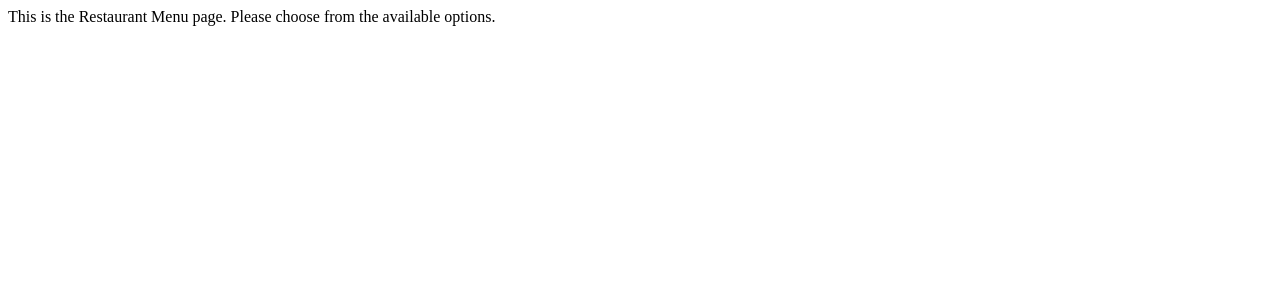
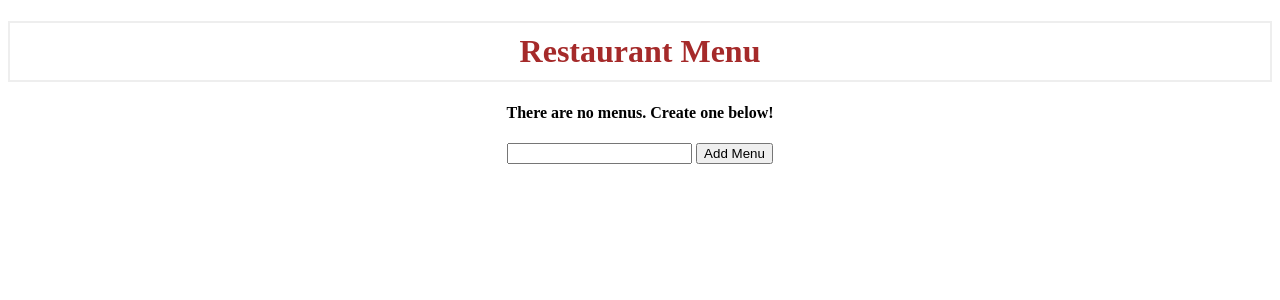
Before and after one commit to JQ100/dynamiccalorietrackerfooddelivery, a Flask app: page /restaurant_menu in a window 1280 px wide. Shown: the top 300 px of the page. Run offline with Flask 2, Linux system fonts and the light colour scheme; data that the repository does not hold is empty.

Commit message:
implement insert and read operations for restaurant menu

```diff
--- a/dynamic_calorie_tracker/blueprints/restaurant_menu/restaurant_menu.py
+++ b/dynamic_calorie_tracker/blueprints/restaurant_menu/restaurant_menu.py
@@ -1,8 +1,29 @@
-from flask import Blueprint, render_template, redirect
-# from blueprints.restaurant_menu.restaurant import Restaurant
+from flask import Blueprint, render_template, request, redirect
+from ...models.restaurant_menu import RestaurantMenu
+from ...extensions import db
 
-restaurant_menu_bp = Blueprint("restaurant_menu", __name__, template_folder="templates")
+restaurant_menu_bp = Blueprint(
+    "restaurant_menu",
+    __name__,
+    template_folder="templates",
+    static_folder='static',
+)
 
-@restaurant_menu_bp.route("/restaurant_menu")
+
+@restaurant_menu_bp.route("/restaurant_menu", methods=["GET", "POST"])
 def restaurant_menu():
-    return "This is the Restaurant Menu page. Please choose from the available options."
+    if request.method == 'POST':
+        name = request.form['name']
+        new_restaurant_menu = RestaurantMenu(name=name)
+
+        try:
+            db.session.add(new_restaurant_menu)
+            db.session.commit()
+            return redirect('/restaurant_menu')
+        except:
+            return 'There was an issue adding your menu'
+
+    else:
+        restaurant_menus = RestaurantMenu.query.order_by(
+            RestaurantMenu.date_created).all()
+        return render_template('menu_index.html', restaurant_menus=restaurant_menus)
--- /dev/null
+++ b/dynamic_calorie_tracker/blueprints/restaurant_menu/templates/menu_index.html
@@ -0,0 +1,39 @@
+{% extends 'base.html' %}
+
+{% block head %}
+<title>Restaurant Menu</title>
+{% endblock %}
+
+{% block body %}
+<div class="content">
+    <h1 style="text-align: center">Restaurant Menu</h1>
+    {% if restaurant_menus|length < 1 %} <h4 style="text-align: center">There are no menus. Create one below!</h4>
+    {% else %}
+        <table class="center">
+            <tr>
+                <th>Menu</th>
+                <th>Added</th>
+                <th>Actions</th>
+            </tr>
+            {% for menu in restaurant_menus %}
+            <tr>
+                <td>{{ menu.name }}</td>
+                <td>{{ menu.date_created.date() }}</td>
+                <td>
+                    <a href="/delete/{{menu.id}}">Delete</a>
+                    <br>
+                    <a href="/update/{{menu.id}}">Update</a>
+                </td>
+            </tr>
+            {% endfor %}
+        </table>
+    {% endif %}
+
+        <div class="form" style="text-align: center">
+            <form action="/restaurant_menu" method="POST">
+                <input type="text" name="name" id="name">
+                <input type="submit" value="Add Menu">
+            </form>
+        </div>
+</div>
+{% endblock %}
--- a/dynamic_calorie_tracker/static/css/style.css
+++ b/dynamic_calorie_tracker/static/css/main.css
@@ -4,3 +4,8 @@ h1 {
     text-align: center;
     padding: 10px;
 }
+
+.center {
+    margin-left: auto;
+    margin-right: auto;
+}
```
Also changed, not shown: README.md.
